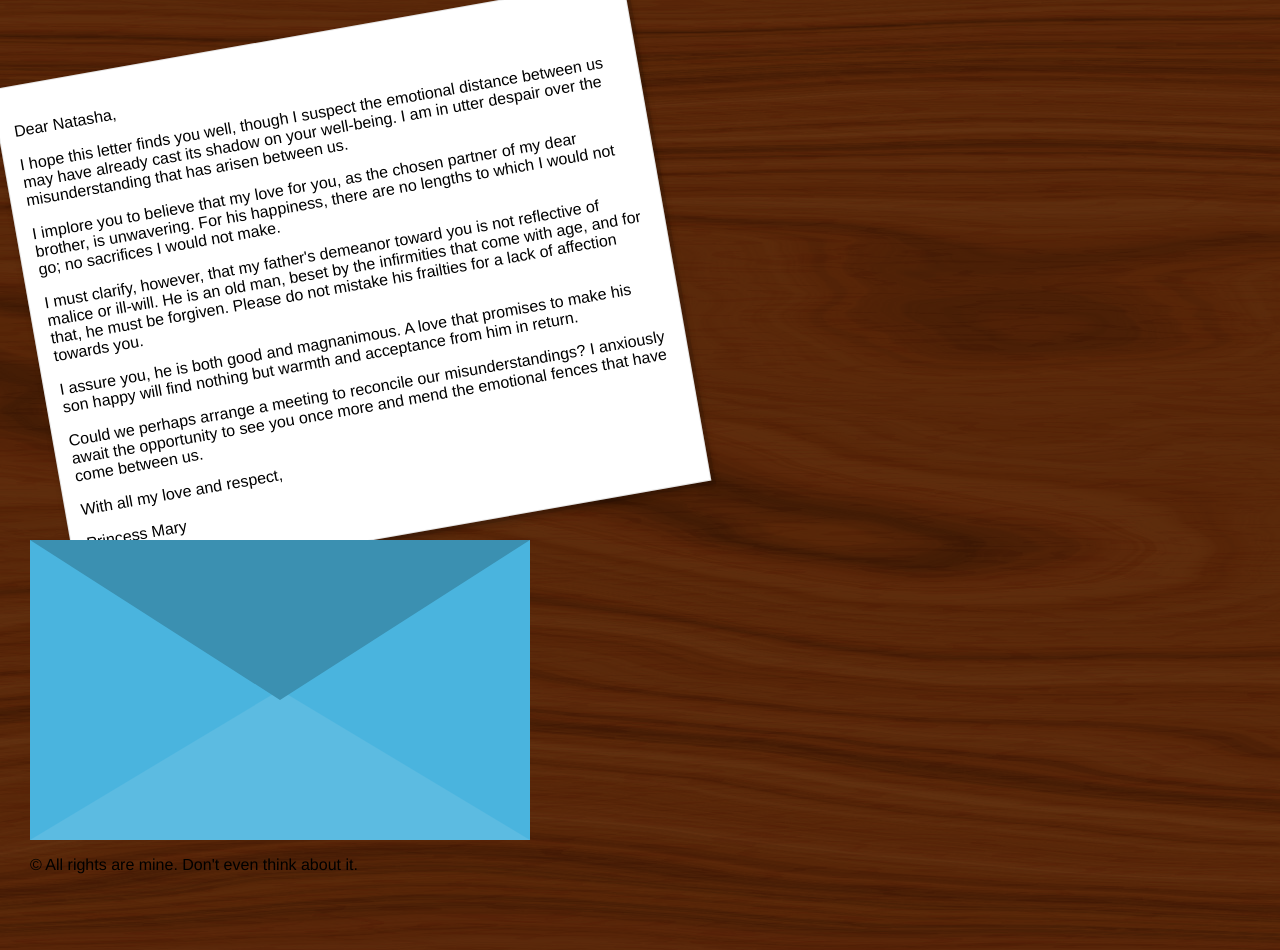
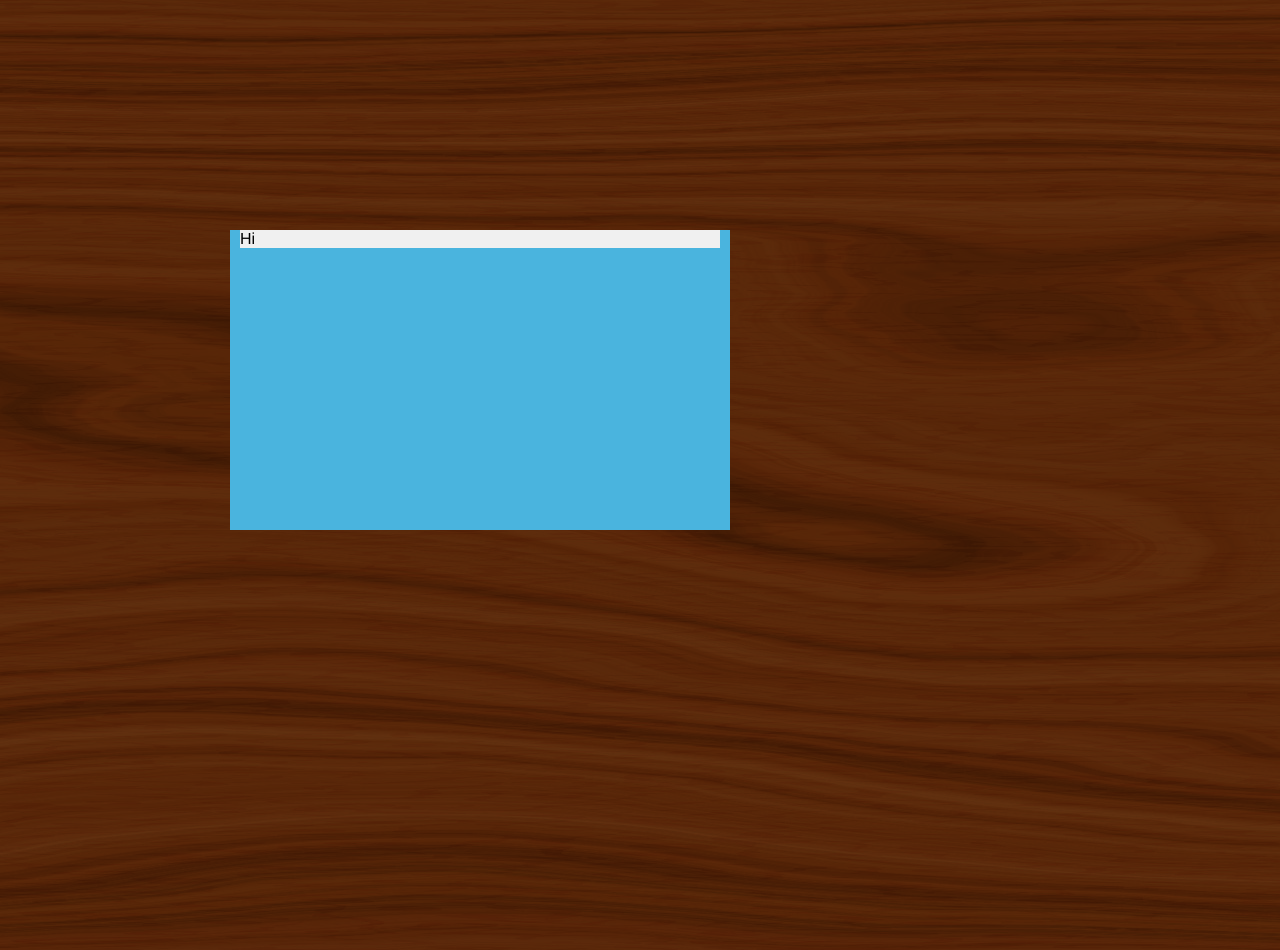
Before and after one commit to graceolivia/githubpages, a Jekyll site: the page built from index.html, in a window 1280 px wide. Built offline with Jekyll 4.4.1, drawn with Linux system fonts in a browser that asks for light colours.

Commit message:
Redo envelope

```diff
--- a/_layouts/home.html
+++ b/_layouts/home.html
@@ -13,9 +13,6 @@
     {{ content }}
 </main>
 
-<footer>
-    <p>© All rights are mine. Don't even think about it.</p>
-</footer>
 <script src="{{ '/assets/scripts/envelope.js' | relative_url }}"></script>
 </body>
 </html>
--- a/assets/css/styles.css
+++ b/assets/css/styles.css
@@ -14,6 +14,12 @@ body {
     grid-template-areas:
     "header"
     "content";
+}
+
+.deskbackground {
+    display: flex;
+    justify-content: center;
+    align-items: center;
 }
 
 .header {
@@ -46,32 +52,10 @@ background: #4AB4DE;
     width: 500px;
     height: 300px;
     position: relative;
+    margin: 200px;
 }
 
-.front-flap, .bottom-flap {
-    position: absolute;
-    width: 0;
-    height: 0;
-    border: 250px solid transparent;
-    border-top: 0;
+.letter {
+    background: #f0f0f0;
+    margin: 10px;
 }
-
-
-.front-flap {
-    width: 0;
-    height: 0;
-    border: 250px solid transparent;
-    border-top: 0;
-    border-top: 160px solid #3B90B1;
-    z-index: 2;
-}
-
-.bottom-flap {
-    width: 0;
-    height: 0;
-    border: 250px solid transparent;
-    border-top: 0;
-    border-bottom: 150px solid  #5cbbe1;
-    z-index:1;
-    bottom: 0;
-}
--- a/index.html
+++ b/index.html
@@ -9,31 +9,9 @@ title: Letters
     <title>{{ page.title }}</title>
 </head>
 <body>
-<div class="stationary"><p>Dear Natasha,</p>
-
-   <p> I hope this letter finds you well, though I suspect the emotional distance between us may have already cast its shadow on your well-being. I am in utter despair over the misunderstanding that has arisen between us. </p>
-
-    <p> I implore you to believe that my love for you, as the chosen partner of my dear brother, is unwavering. For his happiness, there are no lengths to which I would not go; no sacrifices I would not make.</p>
-
-
-    <p>  I must clarify, however, that my father's demeanor toward you is not reflective of malice or ill-will. He is an old man, beset by the infirmities that come with age, and for that, he must be forgiven. Please do not mistake his frailties for a lack of affection towards you. </p>
-
-
-    <p> I assure you, he is both good and magnanimous. A love that promises to make his son happy will find nothing but warmth and acceptance from him in return. </p>
-
-    <p>  Could we perhaps arrange a meeting to reconcile our misunderstandings? I anxiously await the opportunity to see you once more and mend the emotional fences that have come between us. </p>
-
-
-    <p> With all my love and respect,</p>
-
-
-    <p>Princess Mary</p>
-</div>
-<div>
+<div class="deskbackground"></div>
 <div class="envelope">
-    <div class="front-flap" onclick="changeDivColor('front-flap', 'red')"></div>
-    <div class="bottom-flap"></div>
-</div>
+<div class = "letter">Hi </div>
 </div>
 </body>
 </html>
```
